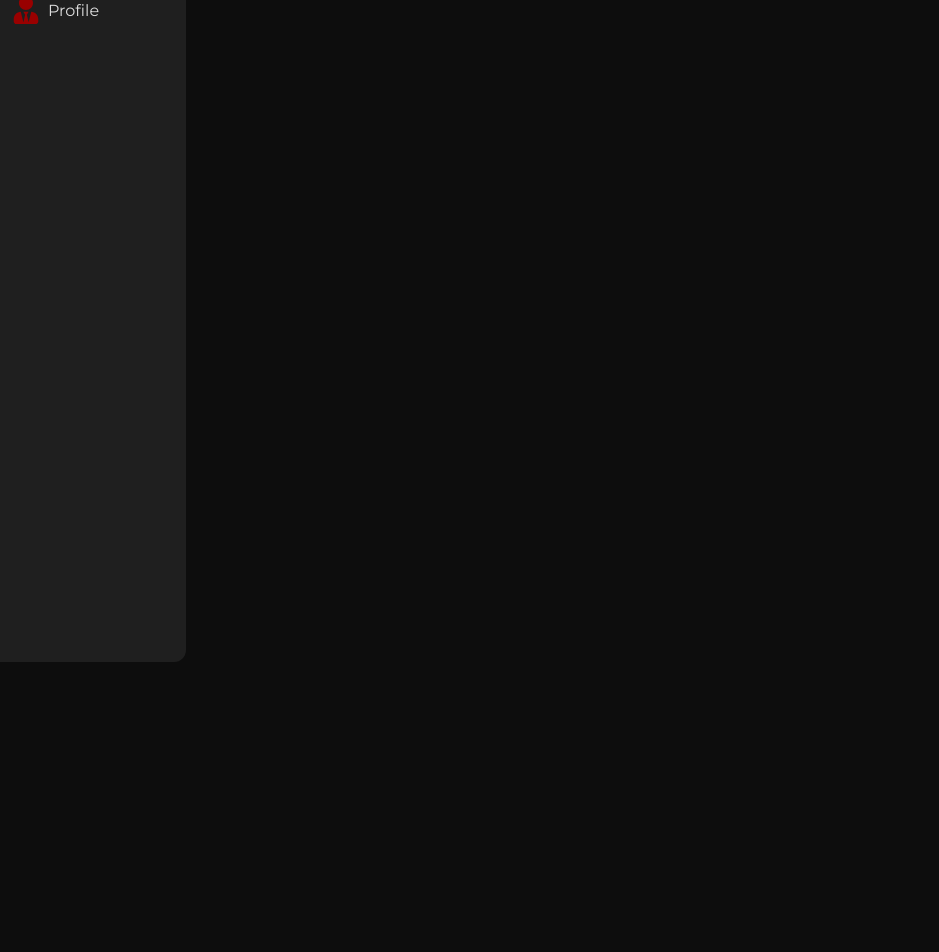
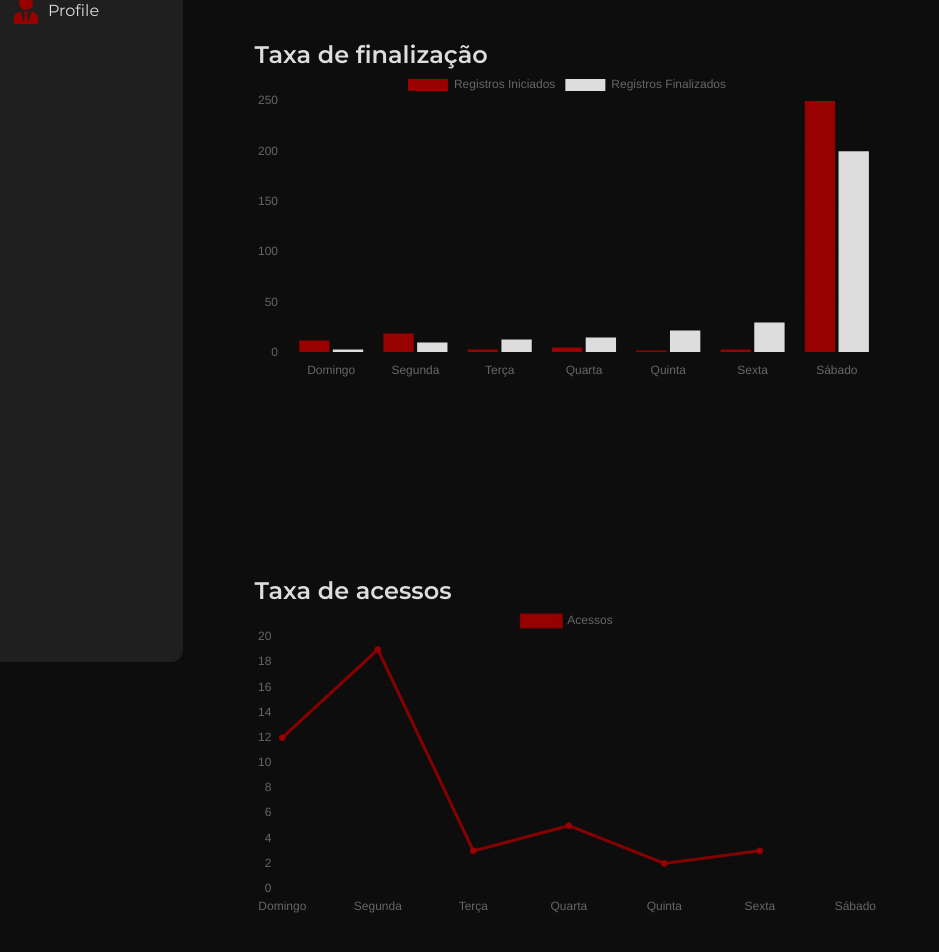
Before and after one commit to hbalardin/ifsul-project, a React (Create React App) app: page / in a window 1280 px wide. Shown: the part 138-1090 px from the top of the page, without its empty margins (0-939 px from the left). Before the commit the page ends 800 px from the top, so only its background shows below. Built offline with nearby package versions, Linux system fonts and the light colour scheme; sample sign-in values are in the browser's storage.

Commit message:
feat (dashboard): add charts to dashboard

```diff
--- a/package.json
+++ b/package.json
@@ -13,7 +13,9 @@
     "@types/react-router-dom": "^5.3.1",
     "@types/styled-components": "^5.1.15",
     "axios": "^0.24.0",
+    "chart.js": "^3.6.0",
     "react": "^17.0.2",
+    "react-chartjs-2": "^3.3.0",
     "react-dom": "^17.0.2",
     "react-icons": "^4.3.1",
     "react-router-dom": "^5.3.0",
--- /dev/null
+++ b/src/components/charts/GroupedBarChart/index.tsx
@@ -0,0 +1,33 @@
+import { Bar } from 'react-chartjs-2';
+import { theme } from '../../../styles/theme';
+
+const data = {
+  labels: ['Domingo', 'Segunda', 'Terça', 'Quarta', 'Quinta', 'Sexta', 'Sábado'],
+  datasets: [
+    {
+      label: 'Registros Iniciados',
+      data: [12, 19, 3, 5, 2, 3, 250],
+      backgroundColor: theme.color.darkRed,
+      stack: 'Stack 0',
+    },
+    {
+      label: 'Registros Finalizados',
+      data: [3, 10, 13, 15, 22, 30, 200],
+      backgroundColor: theme.color.white,
+      stack: 'Stack 1',
+    },
+  ],
+};
+
+export const GroupedBarChart = (): JSX.Element => (
+  <Bar
+    data={data}
+    options={{
+      scales: {
+        y: {
+          beginAtZero: true,
+        },
+      },
+    }}
+  />
+);
--- /dev/null
+++ b/src/components/charts/LineChart/index.tsx
@@ -0,0 +1,28 @@
+import { Line } from 'react-chartjs-2';
+import { theme } from '../../../styles/theme';
+
+const data = {
+  labels: ['Domingo', 'Segunda', 'Terça', 'Quarta', 'Quinta', 'Sexta', 'Sábado'],
+  datasets: [
+    {
+      label: 'Acessos',
+      data: [12, 19, 3, 5, 2, 3],
+      fill: false,
+      backgroundColor: theme.color.darkRed,
+      borderColor: `${theme.color.darkRed}dd`,
+    },
+  ],
+};
+
+export const LineChart = (): JSX.Element => (
+  <Line
+    data={data}
+    options={{
+      scales: {
+        y: {
+          beginAtZero: true,
+        },
+      },
+    }}
+  />
+);
--- a/src/components/index.ts
+++ b/src/components/index.ts
@@ -5,6 +5,8 @@ export * from './AnswersSidebar';
 export * from './Button';
 export * from './DashboardSidebar';
 export * from './EditableTitle';
+export * from './charts/GroupedBarChart';
+export * from './charts/LineChart';
 export * from './IconButton';
 export * from './Input';
 export * from './Step';
--- a/src/pages/Dashboard/index.tsx
+++ b/src/pages/Dashboard/index.tsx
@@ -1,4 +1,4 @@
-import { DashboardSidebar } from '../../components';
+import { DashboardSidebar, GroupedBarChart, LineChart } from '../../components';
 
 import { Container, Content } from './styles';
 import { useEnsureAuth } from '../../hooks/useEnsureAuth';
@@ -9,7 +9,19 @@ export const DashboardPage = (): JSX.Element => {
   return (
     <Container>
       <DashboardSidebar />
-      <Content />
+      <Content>
+        <h1>Resultados da semana</h1>
+        <main>
+          <section>
+            <h2>Taxa de finalização</h2>
+            <GroupedBarChart />
+          </section>
+          <section>
+            <h2>Taxa de acessos</h2>
+            <LineChart />
+          </section>
+        </main>
+      </Content>
     </Container>
   );
 };
--- a/src/pages/Dashboard/styles.ts
+++ b/src/pages/Dashboard/styles.ts
@@ -11,4 +11,25 @@ export const Container = styled.main`
 
 export const Content = styled.article`
   width: 100%;
+  padding: 48px 72px;
+
+  display: flex;
+  flex-direction: column;
+
+  h1 {
+    font-size: 48px;
+
+    margin-bottom: 72px;
+  }
+
+  main {
+    display: flex;
+    flex-wrap: wrap;
+    gap: 56px;
+
+    > section {
+      width: 624px;
+      height: 480px;
+    }
+  }
 `;
```
Also changed, not shown: 1 other file (tests, documents, lock files or other folders).
